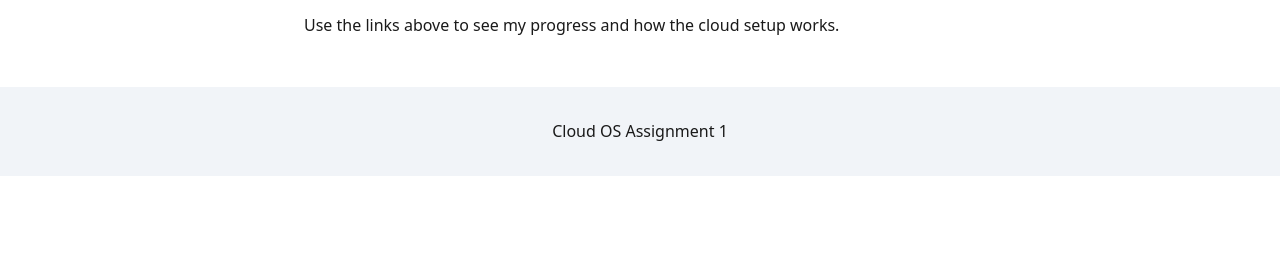
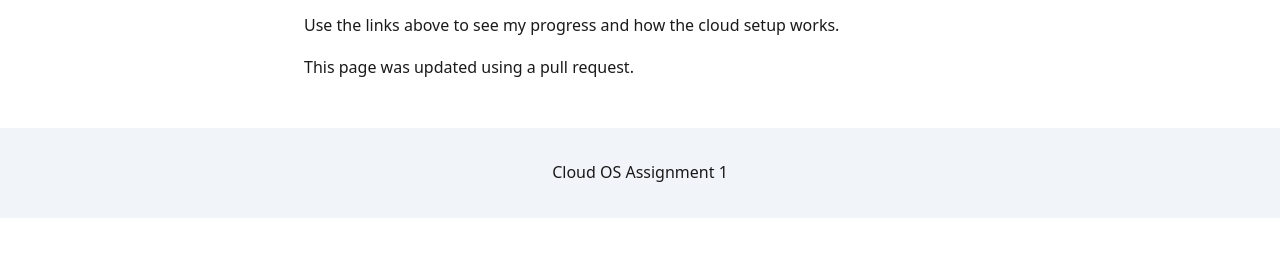
Before and after one commit to nwukepearlrose1-hue/Cloud-os-site, a plain HTML site: page public/index.html in a window 1280 px wide. Shown: the part 205-462 px from the top of the page. Drawn offline with Linux system fonts and the light colour scheme.

Commit message:
Add update notice in index.html
Added a paragraph indicating the page was updated using a pull request.

```diff
--- a/public/index.html
+++ b/public/index.html
@@ -19,6 +19,7 @@
     <h1>Cloud OS Assignment 1</h1>
     <p>This site is my project for Operating Systems Design. It is deployed on Cloudflare using GitHub.</p>
     <p>Use the links above to see my progress and how the cloud setup works.</p>
+    <p>This page was updated using a pull request.</p>
   </main>
 
   <footer>
```
